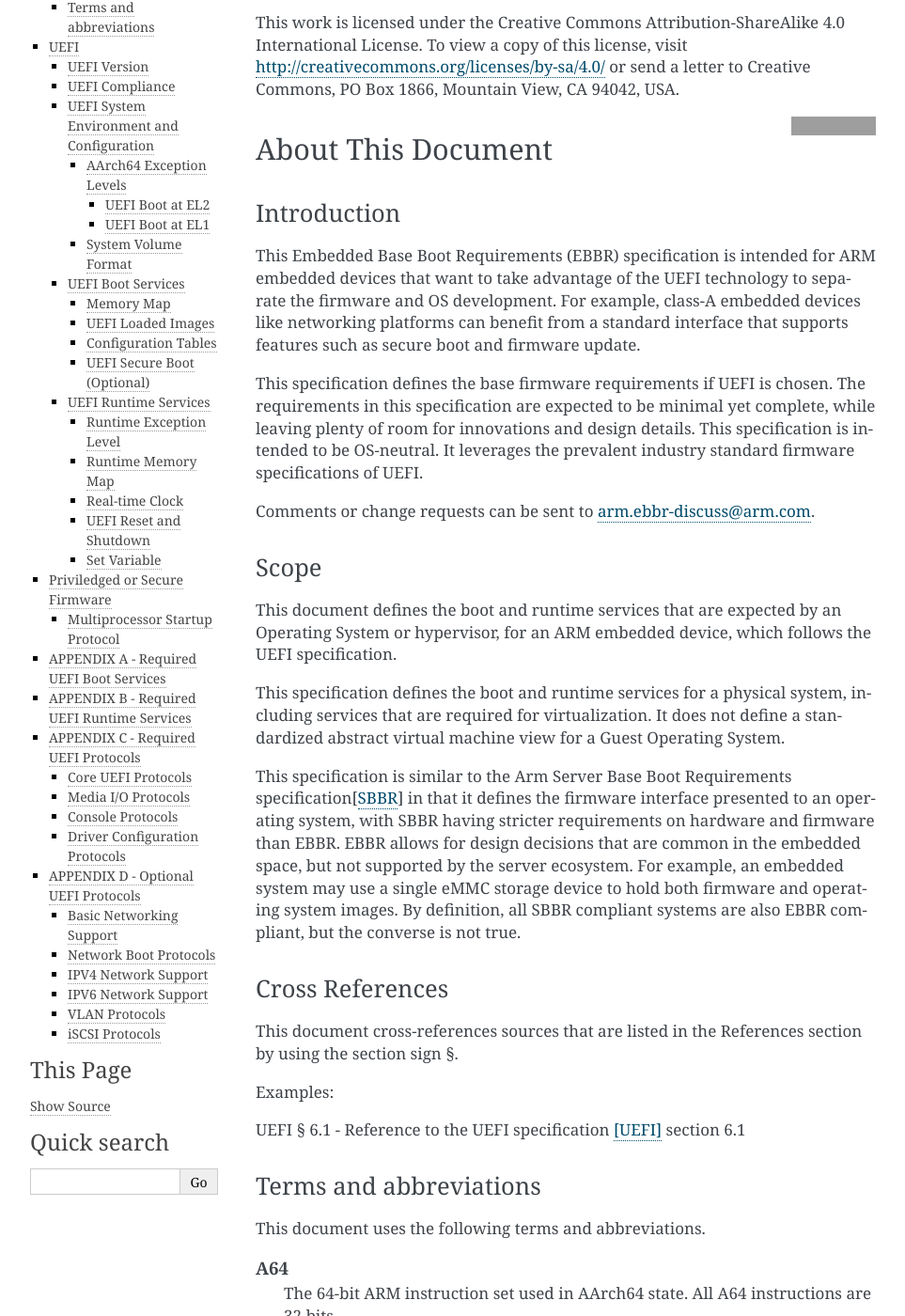
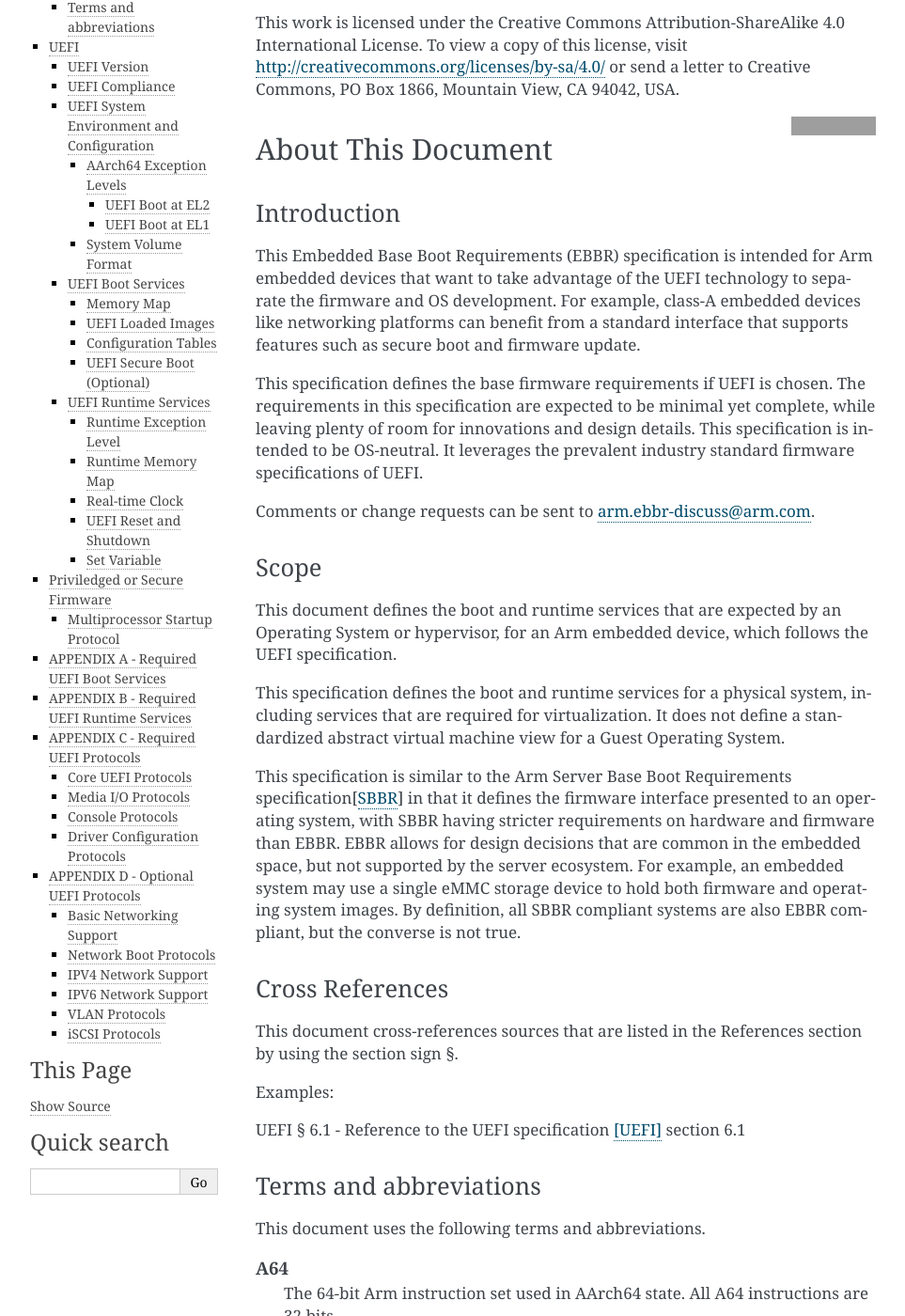
Before and after one commit to ARM-software/ebbr, a Sphinx documentation site: the page built from source/ebbr.rst, in a window 1280 px wide and 1400 px high, scrolled down 244 px. Shown: the whole window at 94% size, without its empty margins (148-1111 px from the left). Built offline with Sphinx 7.4.7, drawn with Linux system fonts in a browser that asks for light colours; some of the changed text lies outside the part shown; grey boxes are pictures that could not be loaded.

Commit message:
Trivial: Change all instances of 'ARM' to 'Arm'
Arm's trademark usage guidelines have changed. Switch all instances of
'ARM' (all uppercase) to 'Arm' (mixed case).

Signed-off-by: Grant Likely <grant.likely@arm.com>

```diff
--- a/source/ebbr.rst
+++ b/source/ebbr.rst
@@ -25,7 +25,7 @@ About This Document
 Introduction
 ============
 
-This Embedded Base Boot Requirements (EBBR) specification is intended for ARM
+This Embedded Base Boot Requirements (EBBR) specification is intended for Arm
 embedded devices that want to take advantage of the UEFI technology to separate
 the firmware and OS development.
 For example, class-A embedded devices like networking platforms can benefit
@@ -43,7 +43,7 @@ Comments or change requests can be sent to arm.ebbr-discuss@arm.com.
 Scope
 =====
 This document defines the boot and runtime services that are expected by an
-Operating System or hypervisor, for an ARM embedded device, which follows the
+Operating System or hypervisor, for an Arm embedded device, which follows the
 UEFI specification.
 
 This specification defines the boot and runtime services for a physical system,
@@ -79,11 +79,11 @@ This document uses the following terms and abbreviations.
 .. glossary::
 
    A64
-      The 64-bit ARM instruction set used in AArch64 state.
+      The 64-bit Arm instruction set used in AArch64 state.
       All A64 instructions are 32 bits.
 
    AArch64 state
-      The ARM 64-bit Execution state that uses 64-bit general purpose
+      The Arm 64-bit Execution state that uses 64-bit general purpose
       registers, and a 64-bit program counter (PC), Stack Pointer (SP), and
       exception link registers (ELR).
 
@@ -136,7 +136,7 @@ UEFI
 UEFI Version
 ============
 
-Boot and system firmware for ARM embedded devices can be based on the UEFI
+Boot and system firmware for Arm embedded devices can be based on the UEFI
 specification[UEFI_], version 2.7 or later, incorporating the AArch64 bindings.
 
 UEFI Compliance
```
